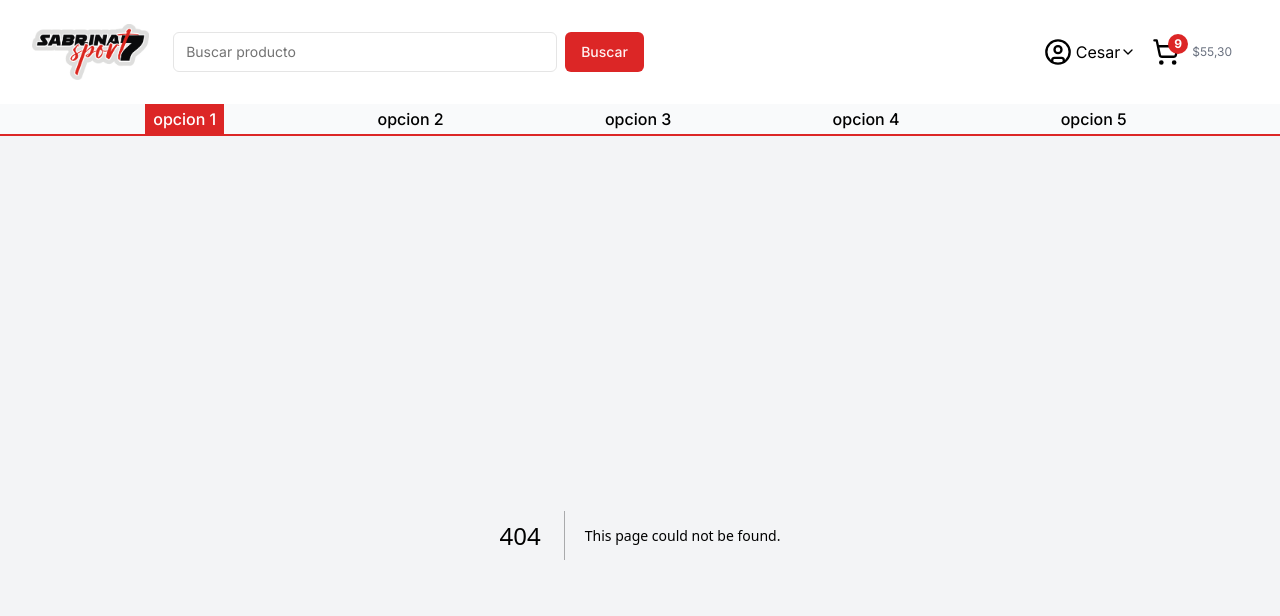
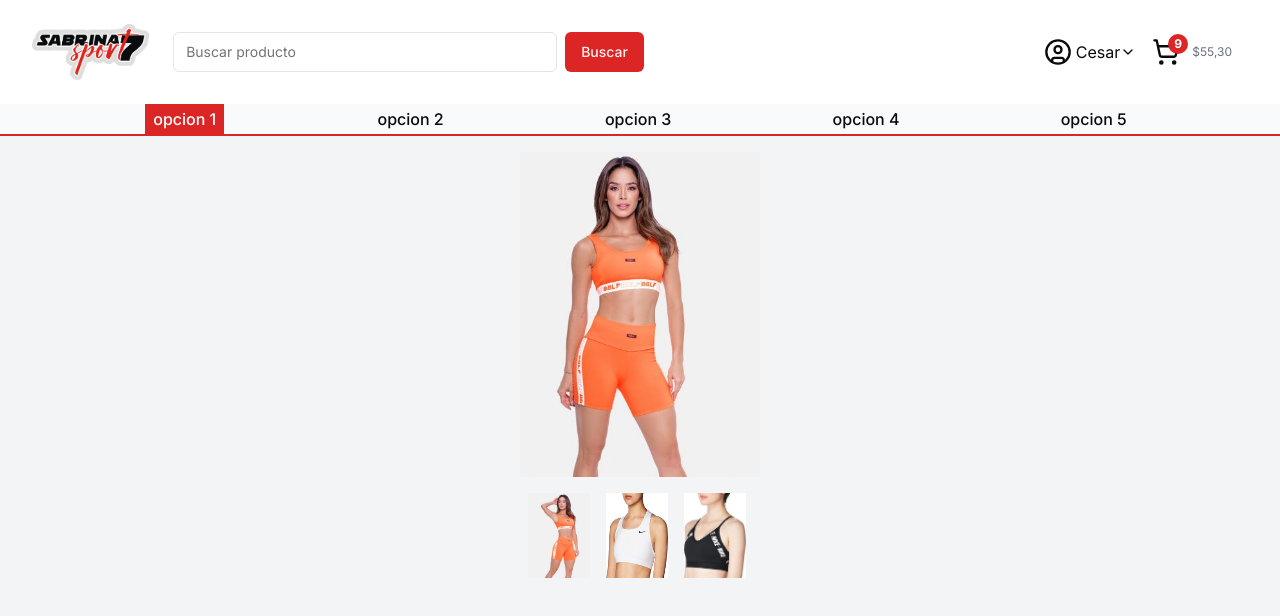
Before and after one commit to CesarGMEFA/sabrinasport7-nextjs, a Next.js app: page /producto in a window 1280 px wide. Before the commit this address had no page. Shown: the top 616 px of the page. Built offline with nearby package versions, Linux system fonts and the light colour scheme.

Commit message:
create product page

```diff
--- /dev/null
+++ b/src/app/producto/page.tsx
@@ -0,0 +1,45 @@
+"use client";
+import { useState } from "react";
+import Image from "next/image";
+
+type Props = {};
+
+export default function ProductPage({}: Props) {
+  const [mainImage, setMainImage] = useState("/products/top_naranja_1.jpg");
+  const thumbnails = [
+    "/products/top_naranja_2.jpg",
+    "/products/brasier-nike_w_white.jpg",
+    "/products/brasier-nike-w_black.jpg",
+  ];
+
+  return (
+    <main className="p-4 flex flex-col items-center">
+      {/* Image Gallery */}
+      <section>
+        <section className="bg-wjote">
+          <Image
+            src={mainImage}
+            alt="Main"
+            className="bg-white"
+            width={240}
+            height={270}
+          />
+        </section>
+
+        <div className="flex mt-4">
+          {thumbnails.map((thumbnail, index) => (
+            <Image
+              key={index}
+              src={thumbnail}
+              alt={`Thumbnail ${index + 1}`}
+              className="bg-white mx-2"
+              width={62}
+              height={74}
+              onClick={() => setMainImage(thumbnail)}
+            />
+          ))}
+        </div>
+      </section>
+    </main>
+  );
+}
```
